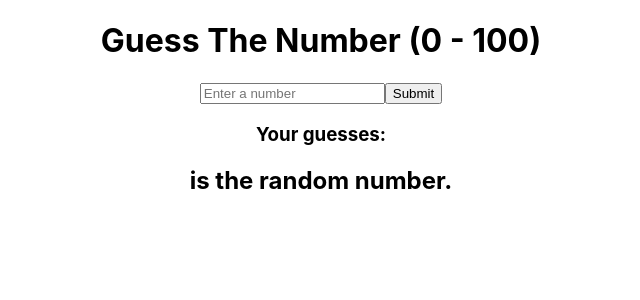
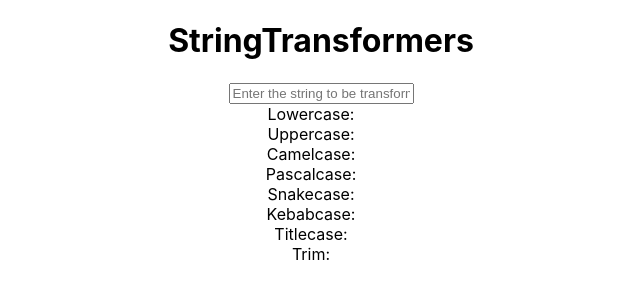
Before and after one commit to D1sha-Singh/frontend-mini-challenges, a React (Create React App) app: page / in a window 1280 px wide. Shown: the top 300 px of the page, without its empty margins (319-959 px from the left). Built offline with nearby package versions, Linux system fonts and the light colour scheme.

Commit message:
string transfromers

```diff
--- a/src/App.js
+++ b/src/App.js
@@ -3,6 +3,7 @@ import ColorMe from './components/ColorMe';
 import BMICalculator from './components/BMICalculator';
 import BillSplit from './components/BillSplit';
 import GuessTheNumber from './components/GuessTheNumber';
+import StringTransformers from './components/StringTransformers';
 
 function App() {
   return (
@@ -10,7 +11,8 @@ function App() {
       {/* <ColorMe /> */}
       {/* <BMICalculator /> */}
       {/* <BillSplit /> */}
-      <GuessTheNumber />
+      {/* <GuessTheNumber /> */}
+      <StringTransformers />
     </div>
   );
 }
--- /dev/null
+++ b/src/components/StringTransformers.js
@@ -0,0 +1,111 @@
+import React, { useState } from "react";
+
+const styles = {
+  display: "flex",
+  flexDirection: "row",
+  alignItems: "center",
+  justifyContent: "center",
+};
+const margin = { margin: 10 };
+
+// const pascalcase = (strArr) => {
+//     let ans = strArr.map(item => {
+//        return item[0].toUpperCase()
+//         .join(' ')
+//     return ans
+// }
+
+const StringTransformers = () => {
+  const [lowercase, setLowercase] = useState("");
+  const [uppercase, setUppercase] = useState("");
+  const [camelcase, setCamelcase] = useState("");
+  const [pascalcase, setPascalcase] = useState("");
+  const [snakecase, setSnakecase] = useState("");
+  const [kebabcase, setKebabcase] = useState("");
+  const [trimstr, setTrimstr] = useState("");
+  const [titlecase, setTitlecase] = useState("");
+
+  const transformerFn = (string) => {
+    const trimmedInput = string.trim();
+    const strArr = trimmedInput.split(/\s+/); // removes extra whitespace
+
+    setLowercase(trimmedInput.toLowerCase());
+    setUppercase(trimmedInput.toUpperCase());
+    setSnakecase(strArr.join("_"));
+    setKebabcase(strArr.join("-"));
+    setTrimstr(trimmedInput.replace(/\s+/g, "")); // no spaces at all
+
+    setPascalcase(
+      strArr
+        .map(
+          (item) => item.charAt(0).toUpperCase() + item.slice(1).toLowerCase()
+        )
+        .join("")
+    );
+
+    setCamelcase(
+      strArr
+        .map((item, index) => {
+          const lower = item.toLowerCase();
+          return index === 0
+            ? lower
+            : lower.charAt(0).toUpperCase() + lower.slice(1);
+        })
+        .join("")
+    );
+    setTitlecase(
+      strArr
+        .map(
+          (item) => item.charAt(0).toUpperCase() + item.slice(1).toLowerCase()
+        )
+        .join(" ")
+    );
+  };
+  return (
+    <div>
+      <h1>StringTransformers</h1>
+      <input
+        // value={string}
+        placeholder="Enter the string to be transformed"
+        onChange={(e) => transformerFn(e.target.value)}
+      />
+      <div>
+        <div style={styles}>
+          <label htmlFor="lowercase">Lowercase: </label>
+          <h3 style={margin}>{lowercase}</h3>
+        </div>
+        <div style={styles}>
+          <label htmlFor="uppercase">Uppercase: </label>
+          <h3 style={margin}>{uppercase}</h3>
+        </div>
+        <div style={styles}>
+          <label htmlFor="camelcase">Camelcase: </label>
+          <h3 style={margin}>{camelcase}</h3>
+        </div>
+        <div style={styles}>
+          <label htmlFor="pascalcase">Pascalcase: </label>
+          <h3 style={margin}>{pascalcase}</h3>
+        </div>
+        <div style={styles}>
+          <label htmlFor="snakecase">Snakecase: </label>
+          <h3 style={margin}>{snakecase}</h3>
+        </div>
+        <div style={styles}>
+          <label htmlFor="kebabcase">Kebabcase: </label>
+          <h3 style={margin}>{kebabcase}</h3>
+        </div>
+        <div style={styles}>
+          <label htmlFor="titlecase">Titlecase: </label>
+          <h3 style={margin}>{titlecase}</h3>
+        </div>
+
+        <div style={styles}>
+          <label htmlFor="trim">Trim: </label>
+          <h3 style={margin}>{trimstr}</h3>
+        </div>
+      </div>
+    </div>
+  );
+};
+
+export default StringTransformers;
```
